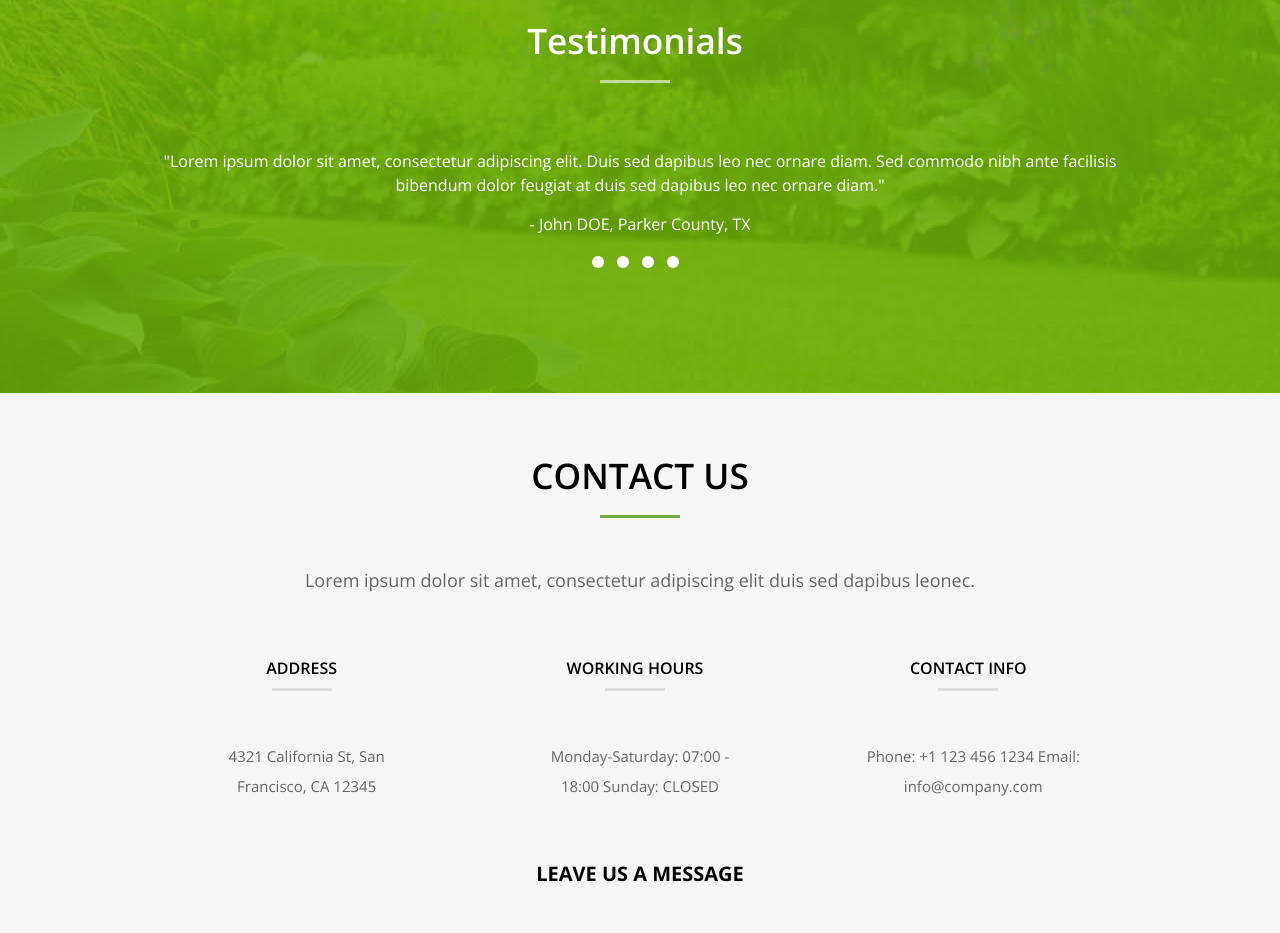
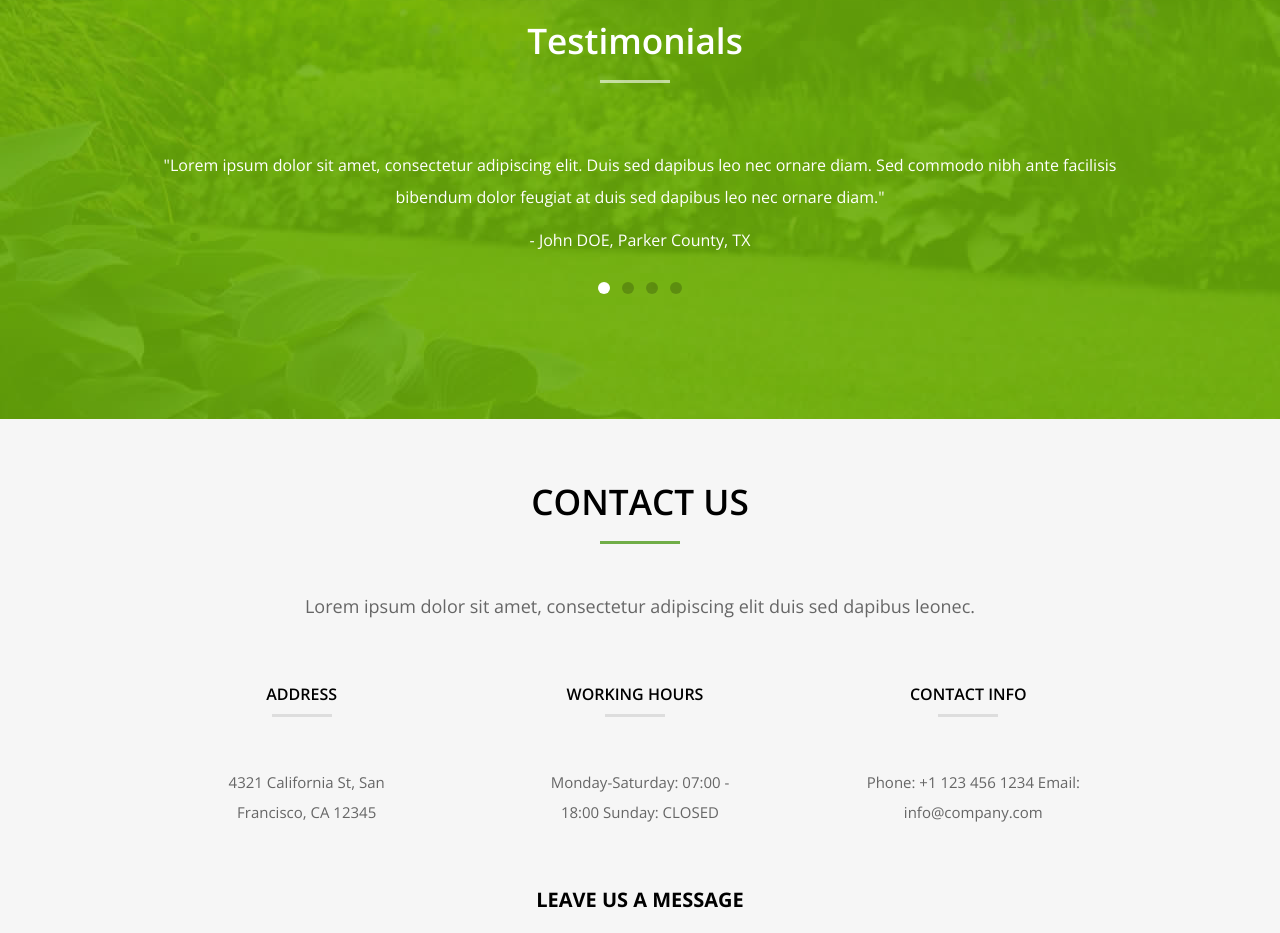
Before and after one commit to zloty-test/landscaper_www, a plain HTML site: page index.html in a window 1280 px wide. Shown: the part 3522-4455 px from the top of the page. Drawn offline with nearby package versions, Linux system fonts and the light colour scheme.

Commit message:
Section testimonials slide functionality

```diff
--- a/index.html
+++ b/index.html
@@ -10,6 +10,7 @@
 	<link rel="stylesheet" href="https://use.fontawesome.com/releases/v5.3.1/css/all.css" integrity="sha384-mzrmE5qonljUremFsqc01SB46JvROS7bZs3IO2EmfFsd15uHvIt+Y8vEf7N7fWAU"
 	 crossorigin="anonymous">
 	<link href="js/lightbox/css/lightbox.min.css" rel="stylesheet">
+	<link rel="stylesheet" href="css/swiper.min.css">
 	<link rel="stylesheet" href="css/style.css">
 </head>
 
@@ -242,28 +243,46 @@
 						<h2 class="testimonials-section__heading">Testimonials</h2>
 					</div>
 					<div class="col-12">
+						<div class="swiper-container">
+							<div class="swiper-wrapper">
+								<div class="swiper-slide">
 									<p class="testimonials-section__description">
-							"Lorem ipsum dolor sit amet, consectetur adipiscing elit. Duis sed dapibus leo nec ornare diam. Sed commodo nibh
+										"Lorem ipsum dolor sit amet, consectetur adipiscing elit. Duis sed dapibus leo nec ornare diam. Sed commodo
+										nibh
 										ante facilisis bibendum dolor feugiat at duis sed dapibus leo nec ornare diam."
 									</p>
 									<p>- John DOE, Parker County, TX</p>
 								</div>
-					<div class="col-12">
-						<div class="testimonials-section__circle">
-							<span></span>
+								<div class="swiper-slide">
+									<p class="testimonials-section__description">
+										"Lorem ipsum dolor sit amet, consectetur adipiscing elit. Duis sed dapibus leo nec ornare diam. Sed commodo
+										nibh
+										ante facilisis bibendum dolor feugiat at duis sed dapibus leo nec ornare diam."
+									</p>
+									<p>- John DOE, Parker County, TX</p>
 								</div>
-						<div class="testimonials-section__circle">
-							<span></span>
+								<div class="swiper-slide">
+									<p class="testimonials-section__description">
+										"Lorem ipsum dolor sit amet, consectetur adipiscing elit. Duis sed dapibus leo nec ornare diam. Sed commodo
+										nibh
+										ante facilisis bibendum dolor feugiat at duis sed dapibus leo nec ornare diam."
+									</p>
+									<p>- John DOE, Parker County, TX</p>
 								</div>
-						<div class="testimonials-section__circle">
-							<span></span>
+								<div class="swiper-slide">
+									<p class="testimonials-section__description">
+										"Lorem ipsum dolor sit amet, consectetur adipiscing elit. Duis sed dapibus leo nec ornare diam. Sed commodo
+										nibh
+										ante facilisis bibendum dolor feugiat at duis sed dapibus leo nec ornare diam."
+
+									</p>
+									<p>- John DOE, Parker County, TX</p>
 								</div>
-						<div class="testimonials-section__circle">
-							<span></span>
+							</div>
+							<div class="swiper-pagination"></div>
 						</div>
 					</div>
 				</div>
-
 			</div>
 		</div>
 
@@ -325,9 +344,7 @@
 			</div>
 		</div>
 	</section>
-	<!-- </div>
-		te dwa div nie potrzebne
-	</div> -->
+
 
 	<!-- Footer Tomasz Z -->
 
@@ -347,8 +364,10 @@
 	</div>
 
 	<script src="js/lightbox/js/lightbox-plus-jquery.min.js"></script>
+	<script src="js/swiper/swiper.min.js"></script>
 	<script src="js/main.js"></script>
 	<script src="js/services/showingElements.js"></script>
+
 </body>
 
 </html>
--- a/js/main.js
+++ b/js/main.js
@@ -108,3 +108,15 @@ galleryBtns.forEach(btn => {
 lightbox.option({
     'wrapAround': true
 })
+
+
+// swiper options
+
+var mySwiper = new Swiper ('.swiper-container', {
+    direction: 'horizontal',
+    loop: false,
+    pagination: {
+      el: '.swiper-pagination',
+      clickable: true
+    }
+  });
--- a/sass/zloty/_testimonials.scss
+++ b/sass/zloty/_testimonials.scss
@@ -14,17 +14,43 @@
         }
     }
     &__description {
-        line-height: 1.5;
-    }
-    &__circle {
-        display: inline-block;
-        margin-right: 9px;
-        span {
-            display: block;
-            width: 12px;
-            height: 12px;
-            background-color: #fff;
-            border-radius: 50%;
-        }
+        line-height: 32px;
     }
 }
+
+
+.swiper-container {
+    width: 100%;
+    max-height: 250px;
+}
+
+.swiper-pagination {
+    position: static;
+    margin-top: 10px;
+}
+
+.swiper-pagination-bullet {
+    width: 12px;
+    height: 12px;
+    transition: background-color .4s, opacity .4s;
+    opacity: .2;
+}
+
+.swiper-pagination-bullet:hover {
+    background-color: #fff;
+    opacity: 0.7;
+}
+
+.swiper-pagination-bullet-active {
+    opacity: 1;
+    background-color: #fff;
+}
+
+.swiper-pagination-bullet-active:hover {
+    opacity: 1;
+    background-color: #fff;
+}
+
+.swiper-container-horizontal > .swiper-pagination-bullets .swiper-pagination-bullet {
+    margin: 0 6px;
+}
```
Also changed, not shown: css/style.css, css/swiper.min.css (added), js/swiper/swiper.min.js (added), 1 other file. Lines whose indentation alone changed are shown as unchanged.
